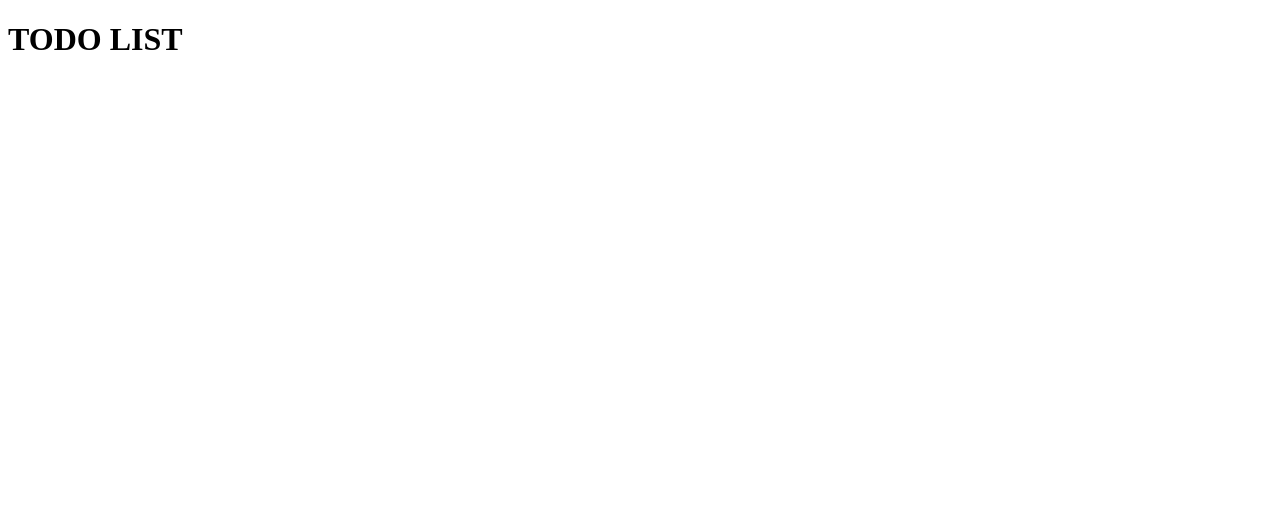
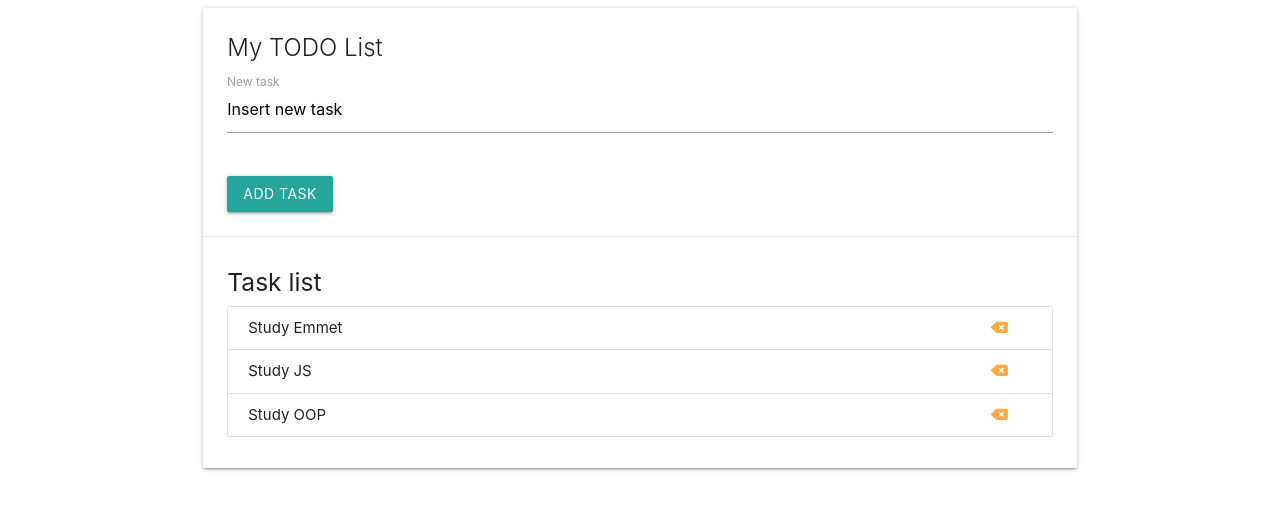
Before and after one commit to AnnaKarutina/todo-list-kd20, a plain HTML site: page index.html in a window 1280 px wide. Drawn offline with nearby package versions, Linux system fonts and the light colour scheme.

Commit message:
Project basic view with materialize css framework

```diff
--- a/index.html
+++ b/index.html
@@ -5,10 +5,50 @@
     <meta content="width=device-width, user-scalable=no, initial-scale=1.0, maximum-scale=1.0, minimum-scale=1.0"
           name="viewport">
     <meta content="ie=edge" http-equiv="X-UA-Compatible">
+    <!-- Compiled and minified CSS -->
+    <link href="https://cdnjs.cloudflare.com/ajax/libs/materialize/1.0.0/css/materialize.min.css" rel="stylesheet">
+    <!-- font awesome -->
+    <script crossorigin="anonymous" src="https://kit.fontawesome.com/277d889efd.js"></script>
     <title>ToDo List</title>
 </head>
 <body>
-<h1>TODO LIST</h1>
+<div class="container">
+    <div class="row">
+        <div class="col s12">
+            <div class="card">
+                <div class="card-content">
+                    <span class="card-title">My TODO List</span>
+                    <form>
+                        <div class="row">
+                            <div class="input-field col s12">
+                                <label for="task">New task</label>
+                                <input id="task" type="text" value="Insert new task">
+                            </div>
+                        </div>
+                        <input class="btn" type="submit" value="Add task">
+                    </form>
+                </div>
+                <div class="card-action">
+                    <h5>Task list</h5>
+                    <ul class="collection">
+                        <li class="collection-item">Study Emmet
+                            <a class="secondary-content" href="#"><i class="fas fa-backspace"></i></a>
+                        </li>
+                        <li class="collection-item">Study JS
+                            <a class="secondary-content" href="#"><i class="fas fa-backspace"></i></a>
+                        </li>
+                        <li class="collection-item">Study OOP
+                            <a class="secondary-content" href="#"><i class="fas fa-backspace"></i></a>
+                        </li>
+                    </ul>
+                </div>
+            </div>
+        </div>
+    </div>
+</div>
+<!-- Compiled and minified JavaScript - materialize -->
+<script src="https://cdnjs.cloudflare.com/ajax/libs/materialize/1.0.0/js/materialize.min.js"></script>
+<!-- local js -->
 <script src="app.js"></script>
 </body>
 </html>
```
